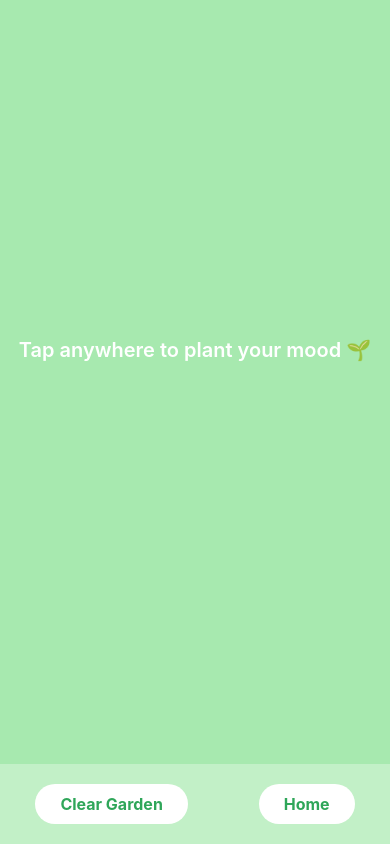
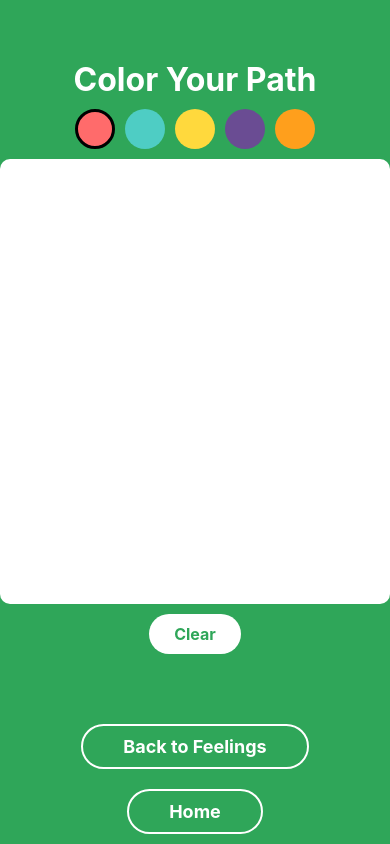
Before and after one commit to lgrimes95/PositivePathway, a React Native app: screen /ColorYourPath in a window 390 px wide. Built offline with nearby package versions, Linux system fonts and the light colour scheme.

Commit message:
Rewrite of color your path - color pallette
Actually drawing

```diff
--- a/package.json
+++ b/package.json
@@ -22,6 +22,7 @@
     "react-native-reanimated": "^3.19.1",
     "react-native-safe-area-context": "~5.6.0",
     "react-native-screens": "~4.16.0",
+    "react-native-svg": "15.12.1",
     "react-native-web": "^0.21.0"
   },
   "private": true,
--- a/screens/ColorYourPathScreen.js
+++ b/screens/ColorYourPathScreen.js
@@ -1,90 +1,69 @@
-// screens/MoodGarden.js
+// screens/ColorYourPathScreen.js
 import React, { useState } from "react";
-import {
-  View,
-  StyleSheet,
-  TouchableWithoutFeedback,
-  Animated,
-  Text,
-  TouchableOpacity,
-  Dimensions,
-} from "react-native";
+import { View, Text, StyleSheet, TouchableOpacity, PanResponder } from "react-native";
+import Svg, { Path } from "react-native-svg";
+import GameButtons from "../components/GameButtons";
 
-const { width, height } = Dimensions.get("window");
+const COLORS = ["#FF6B6B", "#4ECDC4", "#FFD93D", "#6A4C93", "#FF9F1C"];
 
-export default function MoodGarden({ navigation, route }) {
-  const [flowers, setFlowers] = useState([]);
+export default function ColorYourPathScreen({ navigation }) {
+  const [paths, setPaths] = useState([]);
+  const [currentPath, setCurrentPath] = useState("");
+  const [color, setColor] = useState(COLORS[0]);
 
-  const colors = [
-    "#FF9AA2", // soft pink
-    "#FFB7B2", // peach
-    "#FFDAC1", // light orange
-    "#E2F0CB", // green
-    "#B5EAD7", // teal
-    "#C7CEEA", // lavender
-  ];
+  const panResponder = PanResponder.create({
+    onStartShouldSetPanResponder: () => true,
+    onPanResponderGrant: (evt) => {
+      const { locationX, locationY } = evt.nativeEvent;
+      setCurrentPath(`M${locationX},${locationY}`);
+    },
+    onPanResponderMove: (evt) => {
+      const { locationX, locationY } = evt.nativeEvent;
+      setCurrentPath((prev) => prev + ` L${locationX},${locationY}`);
+    },
+    onPanResponderRelease: () => {
+      setPaths((prev) => [...prev, { d: currentPath, color }]);
+      setCurrentPath("");
+    },
+  });
 
-  const addFlower = (x, y) => {
-    const color = colors[Math.floor(Math.random() * colors.length)];
-    const scale = new Animated.Value(0);
-
-    const newFlower = { x, y, color, scale };
-    setFlowers((prev) => [...prev, newFlower]);
-
-    Animated.spring(scale, {
-      toValue: 1,
-      friction: 4,
-      tension: 60,
-      useNativeDriver: true,
-    }).start();
-  };
-
-  const handlePress = (e) => {
-    const { locationX, locationY } = e.nativeEvent;
-    addFlower(locationX, locationY);
-  };
-
-  const clearGarden = () => {
-    setFlowers([]);
+  const handleClear = () => {
+    setPaths([]);
+    setCurrentPath("");
   };
 
   return (
     <View style={styles.container}>
-      <TouchableWithoutFeedback onPress={handlePress}>
-        <View style={styles.gardenArea}>
-          {flowers.map((f, index) => (
-            <Animated.View
-              key={index}
-              style={[
-                styles.flower,
-                {
-                  backgroundColor: f.color,
-                  left: f.x - 15,
-                  top: f.y - 15,
-                  transform: [{ scale: f.scale }],
-                },
-              ]}
-            />
+      <Text style={styles.title}>Color Your Path</Text>
+
+      {/* Color Palette */}
+      <View style={styles.palette}>
+        {COLORS.map((c) => (
+          <TouchableOpacity
+            key={c}
+            style={[styles.colorButton, { backgroundColor: c, borderWidth: color === c ? 3 : 0 }]}
+            onPress={() => setColor(c)}
+          />
+        ))}
+      </View>
+
+      {/* Drawing Area */}
+      <View style={styles.canvas} {...panResponder.panHandlers}>
+        <Svg style={{ flex: 1 }}>
+          {paths.map((p, i) => (
+            <Path key={i} d={p.d} stroke={p.color} strokeWidth={6} fill="none" strokeLinecap="round" />
           ))}
-          {flowers.length === 0 && (
-            <Text style={styles.instruction}>
-              Tap anywhere to plant your mood 🌱
-            </Text>
-          )}
-        </View>
-      </TouchableWithoutFeedback>
+          {currentPath ? <Path d={currentPath} stroke={color} strokeWidth={6} fill="none" strokeLinecap="round" /> : null}
+        </Svg>
+      </View>
 
-      <View style={styles.buttonContainer}>
-        <TouchableOpacity style={styles.button} onPress={clearGarden}>
-          <Text style={styles.buttonText}>Clear Garden</Text>
-        </TouchableOpacity>
-        <TouchableOpacity
-          style={styles.button}
-          onPress={() => navigation.navigate("Welcome")}
-        >
-          <Text style={styles.buttonText}>Home</Text>
+      <View style={styles.buttonsRow}>
+        <TouchableOpacity style={styles.clearButton} onPress={handleClear}>
+          <Text style={styles.buttonText}>Clear</Text>
         </TouchableOpacity>
       </View>
+
+      <GameButtons navigation={navigation} />
     </View>
   );
 }
@@ -92,49 +71,46 @@ export default function MoodGarden({ navigation, route }) {
 const styles = StyleSheet.create({
   container: {
     flex: 1,
-    backgroundColor: "#A7E9AF",
+    paddingTop: 60,
     alignItems: "center",
-    justifyContent: "center",
+    backgroundColor: "#2fa659ff",
   },
-  gardenArea: {
+  title: {
+    fontSize: 32,
+    color: "white",
+    fontWeight: "bold",
+    marginBottom: 10,
+  },
+  palette: {
+    flexDirection: "row",
+    marginBottom: 10,
+  },
+  colorButton: {
+    width: 40,
+    height: 40,
+    borderRadius: 20,
+    marginHorizontal: 5,
+  },
+  canvas: {
     flex: 1,
     width: "100%",
-    position: "relative",
+    backgroundColor: "white",
+    borderRadius: 10,
+    marginBottom: 10,
   },
-  flower: {
-    position: "absolute",
-    width: 30,
-    height: 30,
-    borderRadius: 15,
-    shadowColor: "#000",
-    shadowOffset: { width: 0, height: 2 },
-    shadowOpacity: 0.2,
-    shadowRadius: 3,
+  buttonsRow: {
+    flexDirection: "row",
+    marginBottom: 20,
   },
-  instruction: {
-    position: "absolute",
-    top: height / 2.5,
-    width: "100%",
-    textAlign: "center",
-    fontSize: 20,
-    color: "white",
-    fontWeight: "600",
-  },
-  buttonContainer: {
-    flexDirection: "row",
-    justifyContent: "space-around",
-    width: "100%",
-    paddingVertical: 20,
-    backgroundColor: "rgba(255,255,255,0.3)",
-  },
-  button: {
+  clearButton: {
     backgroundColor: "white",
-    borderRadius: 25,
     paddingVertical: 10,
     paddingHorizontal: 25,
+    borderRadius: 25,
+    marginHorizontal: 5,
   },
   buttonText: {
-    color: "#2fa659",
+    color: "#2fa659ff",
     fontWeight: "bold",
     fontSize: 16,
   },
--- a/screens/FeelingScreen.js
+++ b/screens/FeelingScreen.js
@@ -8,6 +8,7 @@ import {
   ScrollView,
   Alert,
   SafeAreaView,
+  Platform,
 } from "react-native";
 
 const feelingsMap = {
@@ -39,6 +40,7 @@ export default function FeelingScreen({ navigation }) {
   const handleNext = () => {
     if (selected.length === 0) return;
 
+    // Count category selections
     const counts = { Anxiety: 0, Depression: 0, OCD: 0 };
     selected.forEach((f) => {
       const category = feelingsMap[f];
@@ -47,6 +49,7 @@ export default function FeelingScreen({ navigation }) {
       }
     });
 
+    // Determine top category
     const maxCount = Math.max(...Object.values(counts));
     const topCategories = Object.keys(counts).filter(
       (k) => counts[k] === maxCount
@@ -60,6 +63,7 @@ export default function FeelingScreen({ navigation }) {
       topCategory = feelingsMap[lastSelected] || topCategories[0];
     }
 
+    // Map category to screen name
     const gameMap = {
       OCD: "PatternPathways",
       Depression: "ActionPath",
@@ -76,12 +80,17 @@ export default function FeelingScreen({ navigation }) {
       return;
     }
 
+    // Navigate differently for web vs mobile
+    if (Platform.OS === "web") {
+      navigation.navigate(gameName);
+    } else {
       Alert.alert("Selected Game", `Opening ${gameName}`, [
         {
           text: "OK",
           onPress: () => navigation.navigate(gameName),
         },
       ]);
+    }
   };
 
   return (
```
Also changed, not shown: 1 other file (tests, documents, lock files or other folders). Lines whose indentation alone changed are shown as unchanged.
